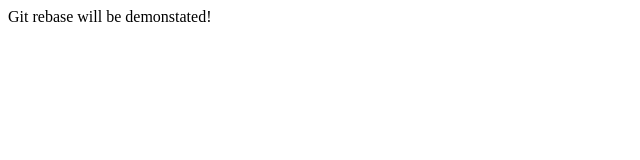
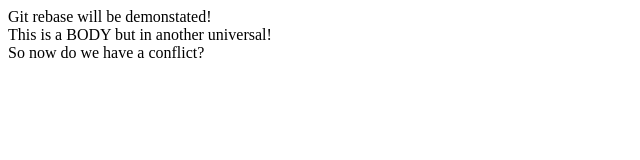
Before and after one commit to diaztran/learning-git, a plain HTML site: page index.html in a window 1280 px wide. Shown: the whole page, without its empty margins (0-640 px from the left). Drawn offline with Linux system fonts and the light colour scheme.

Commit message:
added some lines that will be conflict with exist line on the remote

```diff
--- a/index.html
+++ b/index.html
@@ -8,5 +8,9 @@
   </head>
   <body>
     Git rebase will be demonstated!
+    <br />
+    This is a BODY but in another universal!
+    <br />
+    So now do we have a conflict?
   </body>
 </html>
```
